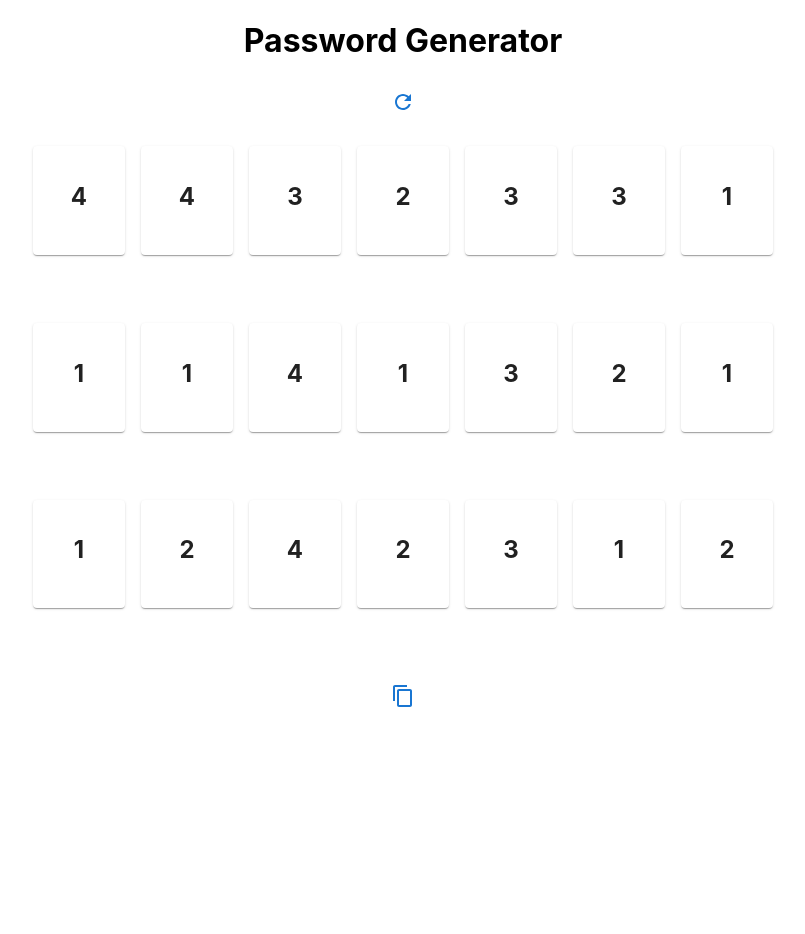
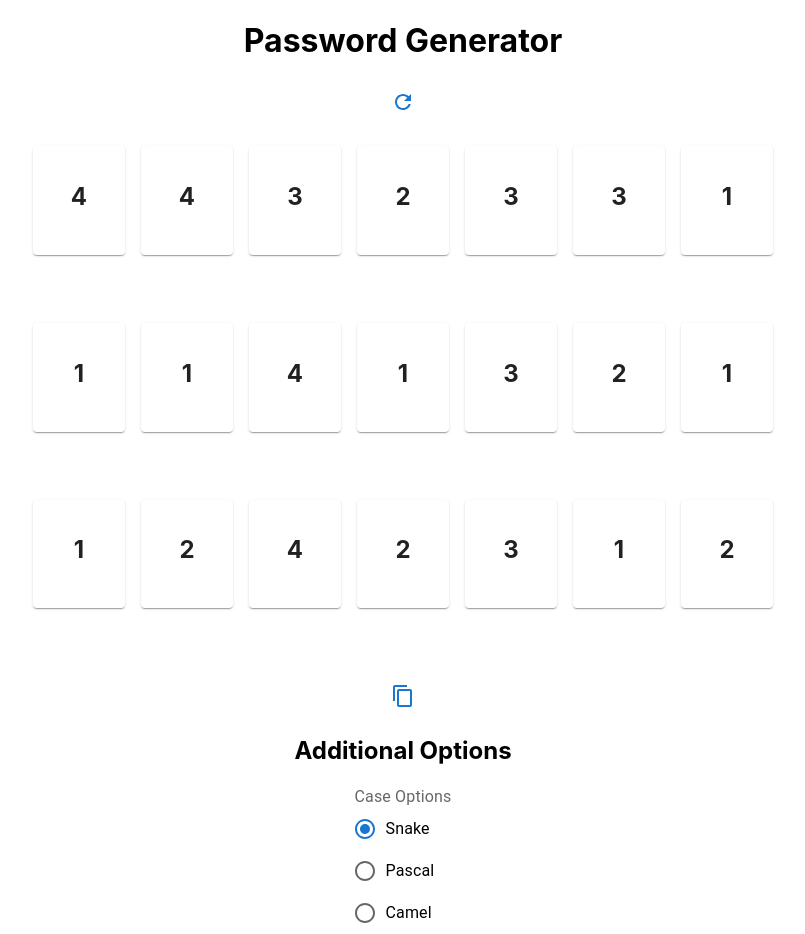
Before and after one commit to dukeydd/pwd-gen, a React (Create React App) app in the folder frontend/: page / in a window 1280 px wide. Shown: the whole page, without its empty margins (237-1042 px from the left). Before the commit the page ends 800 px from the top, so only its background shows below. Built offline with nearby package versions, Linux system fonts and the light colour scheme; no server answers.

Commit message:
Allow for pascal, snake and camel case (#7)
* do not capitalise

* add semis

* create buttons

* change between snake camel and pascal case

```diff
--- a/frontend/src/App.js
+++ b/frontend/src/App.js
@@ -1,12 +1,20 @@
 import './App.css';
-import GridTiles from './components/GridTiles'
+import GridTiles from './components/GridTiles';
 import { useState, useEffect } from 'react';
-import axios from "axios"
+import axios from "axios";
 import Grid from '@mui/material/Grid';
 import { makeStyles } from '@mui/styles';
 import IconButton from '@mui/material/IconButton';
 import ContentCopyIcon from '@mui/icons-material/ContentCopy';
 import RefreshIcon from '@mui/icons-material/Refresh';
+
+// for AdditionalOptions
+import Radio from '@mui/material/Radio';
+import RadioGroup from '@mui/material/RadioGroup';
+import FormControlLabel from '@mui/material/FormControlLabel';
+import FormControl from '@mui/material/FormControl';
+import FormLabel from '@mui/material/FormLabel';
+//end
 
 const useStyles = makeStyles({
   wordItem: {
@@ -60,6 +68,33 @@ function App() {
     }
   }, [words]);
 
+  const handleCase = (event) => {
+
+    let wordone = words.one
+    let wordtwo = words.two
+    let wordthree = words.three
+
+    switch(event.target.value) {
+      case "snake":
+        wordone = words.one.charAt(0).toLowerCase() + words.one.slice(1);
+        wordtwo = words.two.charAt(0).toLowerCase() + words.two.slice(1);
+        wordthree = words.three.charAt(0).toLowerCase() + words.three.slice(1);
+        break;
+      case "pascal":
+        wordone = words.one.charAt(0).toUpperCase() + words.one.slice(1);
+        wordtwo = words.two.charAt(0).toUpperCase() + words.two.slice(1);
+        wordthree = words.three.charAt(0).toUpperCase() + words.three.slice(1);
+        break;
+      case "camel":
+        wordone = words.one.charAt(0).toLowerCase() + words.one.slice(1);
+        wordtwo = words.two.charAt(0).toUpperCase() + words.two.slice(1);
+        wordthree = words.three.charAt(0).toUpperCase() + words.three.slice(1);
+        break;
+    }
+    setPasswd(wordone+wordtwo+wordthree)
+  };
+
+
   return (
     <div className="App">
       <h1> Password Generator </h1>
@@ -101,6 +136,28 @@ function App() {
         </IconButton>
         </Grid>
       </Grid>
+
+
+      <div>
+        <h2>Additional Options </h2>
+
+        <FormControl>
+          <FormLabel id="case-options-label">Case Options</FormLabel>
+          <RadioGroup
+            aria-labelledby="case-options-label"
+            defaultValue="snake"
+            name="case-options-group"
+            onChange={handleCase}
+          >
+            <FormControlLabel value="snake" control={<Radio />} label="Snake" />
+            <FormControlLabel value="pascal" control={<Radio />} label="Pascal" />
+            <FormControlLabel value="camel" control={<Radio />} label="Camel" />
+
+          </RadioGroup>
+        </FormControl>
+      </div>
+
+
     </div>
   );
 }
--- a/frontend/src/components/GridTiles.js
+++ b/frontend/src/components/GridTiles.js
@@ -1,6 +1,6 @@
-import React from 'react'
+import React from 'react';
 import Grid from '@mui/material/Grid';
-import NumberTile from './NumberTile'
+import NumberTile from './NumberTile';
 
 function GridTiles(props) {
   const {numbers} = props
--- a/frontend/src/components/NumberTile.js
+++ b/frontend/src/components/NumberTile.js
@@ -1,4 +1,4 @@
-import React from 'react'
+import React from 'react';
 import Card from '@mui/material/Card';
 import CardContent from '@mui/material/CardContent';
 
```
Also changed, not shown: 1 other file (tests, documents, lock files or other folders).
